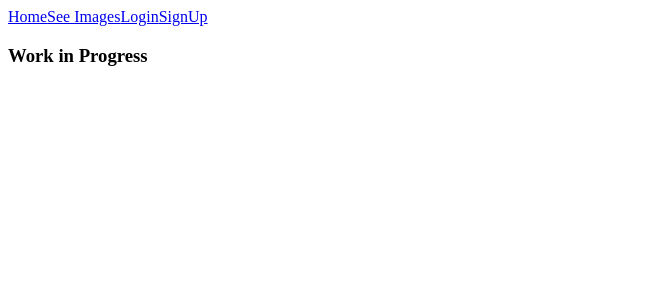
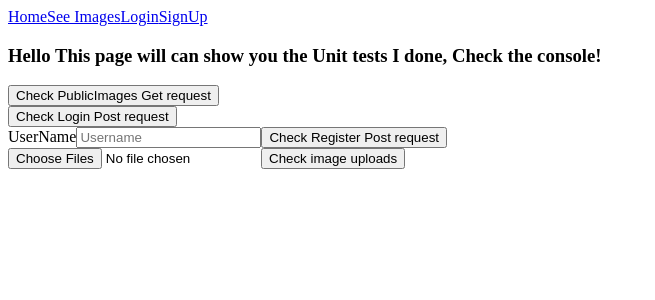
Before and after one commit to JasonAJordan/image-repo-frontend, a React (Create React App) app: page /UnitTests in a window 1280 px wide. Shown: the top 300 px of the page, without its empty margins (0-655 px from the left). Built offline with nearby package versions, Linux system fonts and the light colour scheme.

Commit message:
cleaning up

```diff
--- a/src/App.js
+++ b/src/App.js
@@ -9,21 +9,11 @@ import UserPage from "./pages/UserPage"
 import PublicImages from "./pages/PublicImages"
 import Login from "./pages/Login"
 import SignUp from "./pages/SignUp"
+import UnitTests from "./pages/UnitTests"
 
 
 function App() {
   const [user, setUser] = useState(null)
-  const [loaded, setLoaded] = useState(false)
-
-  //Temporary AutoLogin
-  // useEffect(() => {
-  //   fetch(`http://localhost:3000/users/1`)
-  //   .then(resp => resp.json())
-  //   .then(data => {
-  //     setUser(data)
-  //     setLoaded(true)
-  //   })
-  // }, [])
 
   useEffect(() => {
     const token = localStorage.getItem("token");
@@ -33,10 +23,10 @@ function App() {
         headers: {
           Authorization: `Bearer ${token}`,
         }
-      })
+        })
       .then((r) => r.json())
       .then((user) => {setUser(user)
-      setLoaded(true)})
+      })
     }
   }, [])
 
@@ -56,6 +46,10 @@ function App() {
 
         <Route path="/signup">
           <SignUp setUser={setUser}/>
+        </Route>
+
+        <Route path="/UnitTests">
+          <UnitTests />
         </Route>
 
         <Route path="/">
@@ -83,6 +77,10 @@ function App() {
           <PublicImages/>
         </Route>
 
+        <Route path="/UnitTests">
+          <UnitTests />
+        </Route>
+
         <Route path="/">
           <Home user={user}/>
         </Route>
--- a/src/navBar/NavBar.js
+++ b/src/navBar/NavBar.js
@@ -1,6 +1,5 @@
 import '../css/App.css';
-import React, { useState } from "react";
-import {useParams, Link, Redirect} from 'react-router-dom';
+import { Link } from 'react-router-dom';
 
 function NavBar({user, setUser}) {
 
--- a/src/pages/Home.js
+++ b/src/pages/Home.js
@@ -2,20 +2,13 @@ import '../css/App.css';
 
 function Home({user}) {
 
-
-    if (user === null) {
         return (
             <div>
-                <h3>Work in Progress</h3>
+                <h3>Welcome to Shopiphotos</h3>
+                {user === null ? null :<h3>Welcome Back {user.name}</h3>}
             </div>
         )
-    } else {
-        return (
-            <div >
-                <h3>Welcome Back {user.username}</h3>
-            </div>
-        );
-    }
+
 }
 
 export default Home;
--- /dev/null
+++ b/src/pages/UnitTests.js
@@ -0,0 +1,170 @@
+import { useState }  from "react";
+
+function UnitTests() {
+
+    const [testData, setTestData] = useState({
+        Test1: null,
+        Test2: null,
+        Test3: null,
+        Test4: null,
+    })
+
+    const [formData, setFormData] = useState({
+        username: "",
+        password: "1234",
+        name: "devdev",
+    })
+
+    const [uploadData, setUploadData] = useState({
+        user_id: 3,
+        imgUrl: {},
+        description: "",
+        public: false
+    })
+
+    function handleFormChange(event){
+        setFormData({...formData,
+            [event.target.name]: event.target.value
+        })
+    }
+
+    function handleFormChangeForUpload(e){
+        e.persist()
+        setUploadData({...uploadData,
+            [e.target.name]: e.target.files
+        })
+    }
+
+
+    function getPublicImages(){
+        let expected = {
+            "description": "This is a seeded image",
+            "imgUrl": "https://res.cloudinary.com/jasonjordan/image/upload/v1613589596/ajxzmzfqsamz7a2jj3fm.png"
+        }
+
+        fetch(`http://localhost:3000/publicImages`)
+        .then(resp => resp.json())
+        .then(data => {
+            if (data[0].imgUrl === expected.imgUrl){
+                setTestData({...testData, Test1: "Passed, got the right data"})
+                console.log("Passed, we got the right data", data[0],)
+            } else {
+                setTestData({...testData, Test1: "Something went wrong"})
+                console.log(data[0], "failed, wrong data was sent")
+            }
+        })
+
+    }
+
+    function checkLogin() {
+        const username = "DevLogin"
+        const password = "1234"
+
+        fetch("http://localhost:3000/login", {
+          method: "POST",
+          headers: {
+            "Content-Type": "application/json",
+          },
+          body: JSON.stringify({ username, password }),
+        })
+          .then((r) => r.json())
+          .then((data) => {
+              if (data.failure) {
+                  alert("Incorrect Username or Password")
+                  setTestData({...testData, Test2: "Something went wrong"})
+              } else {
+                setTestData({...testData, Test2: "Passed, user info and token are correct"})
+                console.log("Passed with user info and token", data)
+            }
+        });
+    }
+
+    function checkRegister(e){
+        e.preventDefault()
+        //console.log(formData)
+
+        fetch(`http://localhost:3000/register`,{
+            method: 'POST',
+            headers: {
+                'Content-Type': 'application/json',
+            },
+            body: JSON.stringify(formData),
+            })
+        .then(r => r.json())
+        .then(data => {
+            if (data.token){
+                setTestData({...testData, Test3: "Passed, user has been created and a token as been sent back"})
+                console.log("Passed, user has been created and a token as been sent back" , data)
+            } else {
+                setTestData({...testData, Test3: "Something went wrong"})
+                console.log("Something weet wrong" , data)
+            }
+        })
+    }
+
+    function checkUpload(event){
+        event.preventDefault()
+
+        const form = new FormData()
+        form.append("user_id", uploadData.user_id)
+        form.append("description", uploadData.description)
+        form.append("public", uploadData.public)
+        //form.append("imgUrl", formData.imgUrl)
+        //let images = new Array(formData.imgUrl.length).fill(null)
+
+        for (let i = 0; i< uploadData.imgUrl.length; i++){
+            const uploadForm = form
+            uploadForm.append("imgUrl", uploadData.imgUrl[i])
+
+            fetch(`http://localhost:3000/images`,{
+                method: 'POST',
+                body: (uploadForm)
+                })
+            .then(r => r.json())
+            .then(newImage => {
+                if(newImage.imgUrl){
+                setTestData({...testData, Test4: "Passed, image was uploaded"})
+                console.log("Passed, image was uploaded" , newImage)
+                } else {
+                    setTestData({...testData, Test4: "Failed, image wasn't uploaded"})
+                    console.log("Passed, image wasn't uploaded" , newImage)
+                }
+            })
+        }
+    }
+
+    return (
+        <div>
+            <h3>Hello This page will can show you the Unit tests I done, Check the console!</h3>
+
+            <button onClick={getPublicImages}>Check PublicImages Get request</button>
+            {testData.Test1 !== null ? <h3>{testData.Test1}</h3> : null}
+            <br/>
+            <button onClick={checkLogin} >Check Login Post request</button>
+            {testData.Test2 !== null ? <h3>{testData.Test2}</h3> : null}
+            <br/>
+            <form onSubmit={checkRegister}>
+                <label>UserName</label>
+                <input type="text" name="username" placeholder="Username"
+                value={formData.username}
+                onChange={handleFormChange}
+                />
+                <button type="submit">Check Register Post request</button>
+            </form>
+            {testData.Test3 !== null ? <h3>{testData.Test3}</h3> : null}
+
+            <form onSubmit={checkUpload}>
+                <input type="file" name="imgUrl" multiple
+                    onChange={handleFormChangeForUpload}
+                />
+                <button type="submit">Check image uploads </button>
+            </form>
+            {testData.Test4 !== null ? <h3>{testData.Test4}</h3> : null}
+
+
+        </div>
+    )
+
+}
+
+export default UnitTests;
--- a/src/pages/UserPage.js
+++ b/src/pages/UserPage.js
@@ -18,6 +18,21 @@ function UserPage({user, setUser}) {
         updatedUser.images = [...images, newImage]
         setUser(updatedUser)
     }
+
+    function handleNewImages(newImages){
+
+        for (let i = 0; i < newImages.length; i++){
+            console.log(newImages[i])
+            let thing = newImages[i]
+            setImages([...images, thing])
+        }
+        //const updatedUser = user
+        //updatedUser.images = [...images, newImage]
+        //setUser(updatedUser)
+    }
+
+
+
     function handleDeleteImage(removedImage){
         //console.log("check backend first")
 
@@ -40,7 +55,7 @@ function UserPage({user, setUser}) {
 
             <span>{user.username}</span>
             <br/>
-            <Upload user={user} handleNewImage={handleNewImage}/>
+            <Upload user={user} handleNewImage={handleNewImage} handleNewImages={handleNewImages}/>
 
             {mappedImages}
 
--- a/src/pages/UserPageElements/Upload.js
+++ b/src/pages/UserPageElements/Upload.js
@@ -1,7 +1,7 @@
 import React, { useState } from "react";
 
 
-function Upload({user, handleNewImage}) {
+function Upload({user, handleNewImage, handleNewImages}) {
 
     const [formData, setFormData] = useState({
         user_id: user.id,
@@ -9,8 +9,6 @@ function Upload({user, handleNewImage}) {
         description: "",
         public: false
     })
-
-    //imgUrl: "https://res.cloudinary.com/jasonjordan/image/upload/v1613589596/ajxzmzfqsamz7a2jj3fm.png",
 
     function handleFormChange(event){
         setFormData({...formData,
@@ -21,14 +19,14 @@ function Upload({user, handleNewImage}) {
     function handleFormChangeForUpload(e){
         e.persist()
         setFormData({...formData,
-            [e.target.name]: e.target.files[0]
+            [e.target.name]: e.target.files
         })
     }
 
     function handleToggle(e){
         setFormData({...formData,
             ["public"]: !formData.public})
-        console.log(formData);
+        //console.log(formData);
     }
 
     function handleSubmit(event){
@@ -37,20 +35,28 @@ function Upload({user, handleNewImage}) {
 
         const form = new FormData()
         form.append("user_id", formData.user_id)
-        form.append("imgUrl", formData.imgUrl)
         form.append("description", formData.description)
         form.append("public", formData.public)
+        //form.append("imgUrl", formData.imgUrl)
+        //let images = new Array(formData.imgUrl.length).fill(null)
+
+        for (let i = 0; i< formData.imgUrl.length; i++){
+            const uploadForm = form
+            uploadForm.append("imgUrl", formData.imgUrl[i])
 
             fetch(`http://localhost:3000/images`,{
                 method: 'POST',
                 // headers:{
                 //     'Content-Type': 'application/json',
                 // },
-            body: (form)
+                body: (uploadForm)
                 })
             .then(r => r.json())
+            .then(newImage => handleNewImage(newImage))
+            //.then(newImage => images[i] = newImage)
 
-        .then(newImage => handleNewImage(newImage))
+        }
+
     }
 
     return (
@@ -61,7 +67,7 @@ function Upload({user, handleNewImage}) {
 
                 <h3>Upload a picture</h3>
 
-                <input type="file" name="imgUrl"
+                <input type="file" name="imgUrl" multiple
                     onChange={handleFormChangeForUpload}
                 />
                 <br/>
```
Also changed, not shown: src/pages/Login.js (+3 -46 lines), src/pages/PublicImages.js (+2 -5 lines), src/pages/SignUp.js (+13 -41 lines), src/pages/UserPageElements/ImageCard2.js (deleted, +0 -16 lines). Lines whose indentation alone changed are shown as unchanged.
